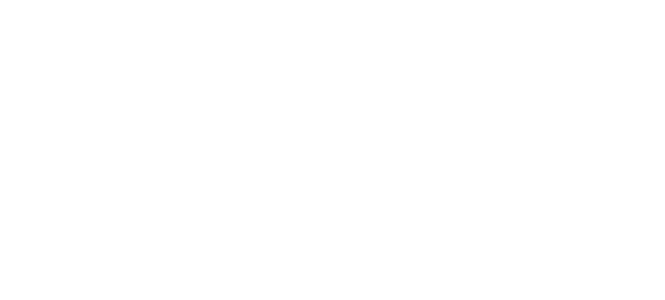
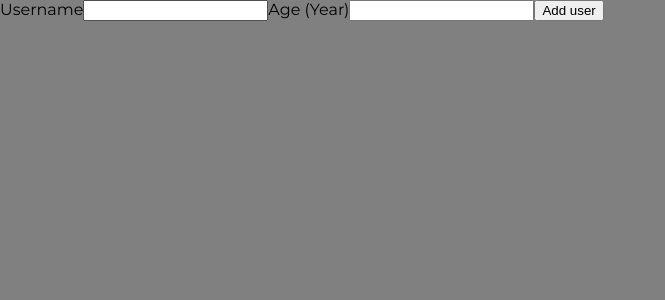
Before and after one commit to yaswanth23/user-management, a React (Create React App) app: page / in a window 1280 px wide. Shown: the top 300 px of the page, without its empty margins (0-665 px from the left). Built offline with nearby package versions, Linux system fonts and the light colour scheme.

Commit message:
added user component

```diff
--- a/src/App.js
+++ b/src/App.js
@@ -1,8 +1,10 @@
 import React from "react";
+import AddUser from "./components/Users/AddUser";
 
 function App() {
   return (
     <div>
+      <AddUser />
     </div>
   );
 }
--- /dev/null
+++ b/src/components/Users/AddUser.js
@@ -0,0 +1,18 @@
+import React from "react";
+
+const AddUser = (props) => {
+  const addUserHandler = (event) => {
+    event.preventDefault();
+  };
+  return (
+    <form onSubmit={addUserHandler}>
+      <label htmlFor="username">Username</label>
+      <input id="username" type="text" />
+      <label htmlFor="age">Age (Year)</label>
+      <input id="age" type="number" />
+      <button type="submit">Add user</button>
+    </form>
+  );
+};
+
+export default AddUser;
--- a/src/index.css
+++ b/src/index.css
@@ -1,13 +1,13 @@
+@import url("https://fonts.googleapis.com/css?family=Montserrat&display=swap");
+* {
+  box-sizing: border-box;
+}
+
+html {
+  font-family: "Montserrat", sans-serif;
+  background: grey;
+}
+
 body {
   margin: 0;
-  font-family: -apple-system, BlinkMacSystemFont, 'Segoe UI', 'Roboto', 'Oxygen',
-    'Ubuntu', 'Cantarell', 'Fira Sans', 'Droid Sans', 'Helvetica Neue',
-    sans-serif;
-  -webkit-font-smoothing: antialiased;
-  -moz-osx-font-smoothing: grayscale;
 }
-
-code {
-  font-family: source-code-pro, Menlo, Monaco, Consolas, 'Courier New',
-    monospace;
-}
```
